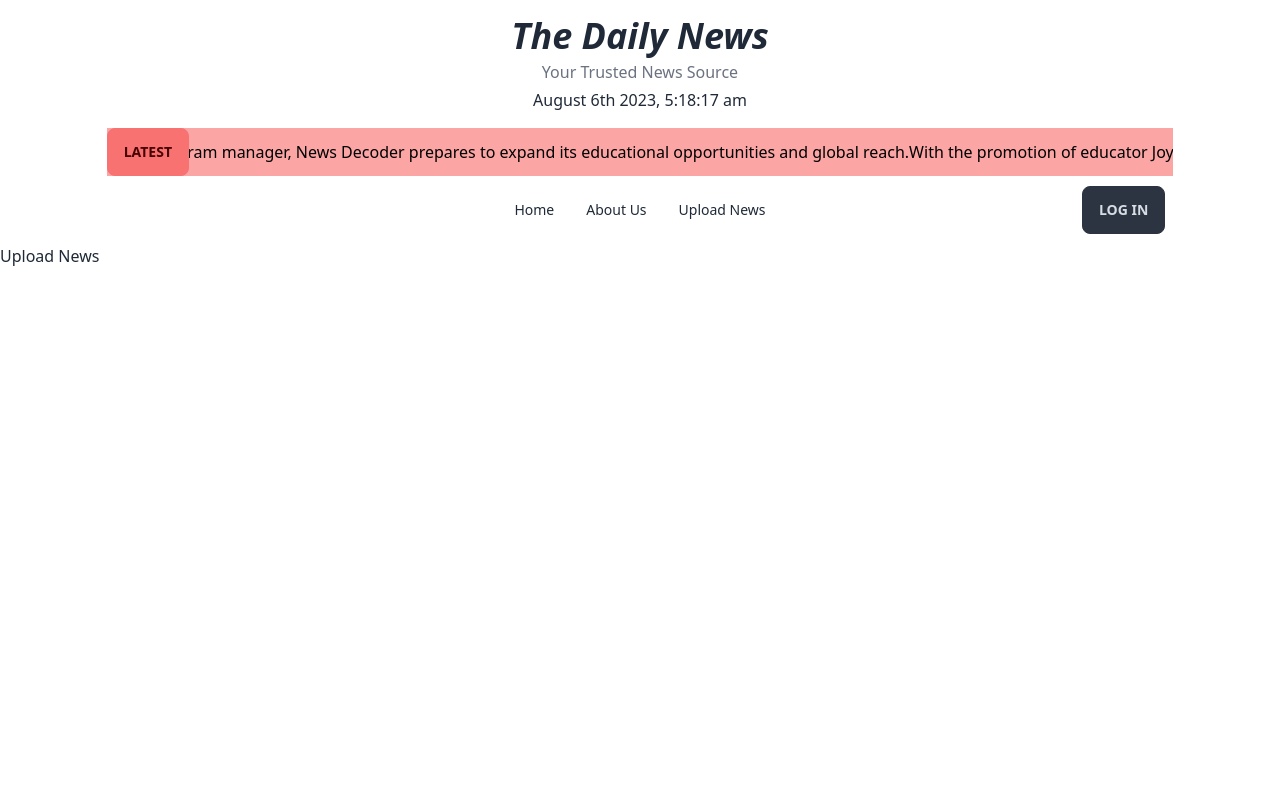
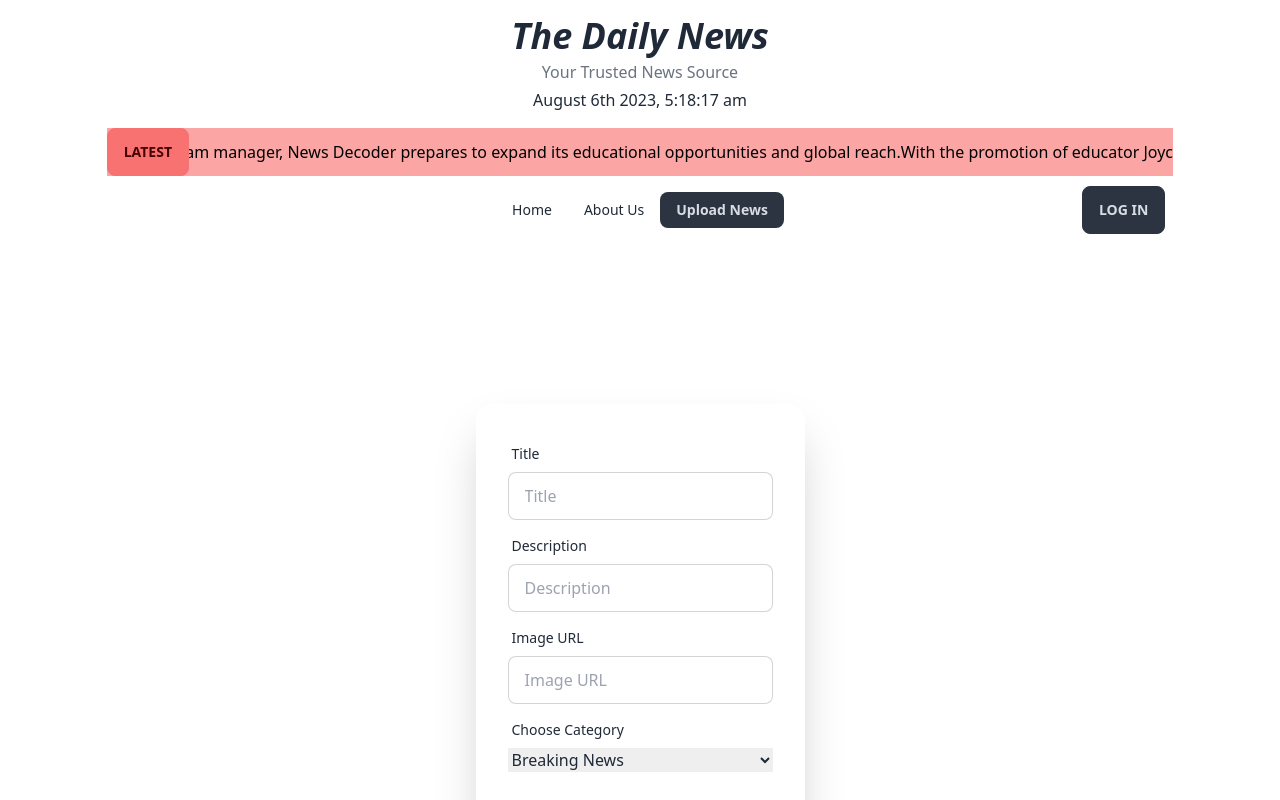
Before and after one commit to mehedihasan42/news-hub, a React (Vite) app: page /uploadNews in a window 1280 px wide. Shown: the top 800 px of the page. Built offline with nearby package versions, Linux system fonts and the light colour scheme; no server answers.

Commit message:
upload image section -done

```diff
--- a/src/Pages/Components/UploadNews/UploadNews.jsx
+++ b/src/Pages/Components/UploadNews/UploadNews.jsx
@@ -1,9 +1,62 @@
 import React from 'react';
+import { useForm } from 'react-hook-form';
 
 const UploadNews = () => {
+    const {
+        register, handleSubmit, watch, formState: { errors } } = useForm()
+    const onSubmit = (data) => console.log(data)
+
     return (
-        <div>
-            Upload News
+        <div className="hero min-h-screen">
+            <div className="hero-content">
+                <div className="card flex-shrink-0 w-full max-w-sm shadow-2xl bg-base-100">
+                    <form onSubmit={handleSubmit(onSubmit)} className="card-body">
+                        <div className="form-control">
+                            <label className="label">
+                                <span className="label-text">Title</span>
+                            </label>
+                            <input
+                                {...register("title", { required: true })}
+                                type="text" placeholder="Title" className="input input-bordered" />
+                            {errors.title && <span className='text-red-500'>This field is required</span>}
+                        </div>
+                        <div className="form-control">
+                            <label className="label">
+                                <span className="label-text">Description</span>
+                            </label>
+                            <input
+                                {...register("description", { required: true })}
+                                type="text" placeholder="Description" className="input input-bordered" />
+                            {errors.description && <span className='text-red-500'>This field is required</span>}
+                        </div>
+                        <div className="form-control">
+                            <label className="label">
+                                <span className="label-text">Image URL</span>
+                            </label>
+                            <input
+                                {...register("photo", { required: true })}
+                                type="text" placeholder="Image URL" className="input input-bordered" />
+                            {errors.photo && <span className='text-red-500'>This field is required</span>}
+                        </div>
+                        <div className="form-control">
+                             <label className="label">
+                                <span className="label-text">Choose Category</span>
+                            </label>
+                            <select {...register("category_id")}>
+                                <option value="1">Breaking News</option>
+                                <option value="2">Regular News</option>
+                                <option value="3">International News</option>
+                                <option value="4">Sports</option>
+                                <option value="5">Entertainment</option>
+                                <option value="7">Arts</option>
+                            </select>
+                        </div>
+                        <div className="form-control mt-6">
+                            <input className="btn btn-neutral" type="submit" />
+                        </div>
+                    </form>
+                </div>
+            </div>
         </div>
     );
 };
--- a/src/Shared/NavBar/NavBar.jsx
+++ b/src/Shared/NavBar/NavBar.jsx
@@ -18,7 +18,7 @@
       isAdmin ? <>
         <li><NavLink to={`category/0`}>Home</NavLink></li>
         <li><NavLink to="/about">About Us</NavLink></li>
-        <li><NavLink to="/saveNews">Upload News</NavLink></li>
+        <li><NavLink to="/uploadNews">Upload News</NavLink></li>
       </> : <>
         <li><NavLink to={`category/0`}>Home</NavLink></li>
         <li><NavLink to="/about">About Us</NavLink></li>
```
